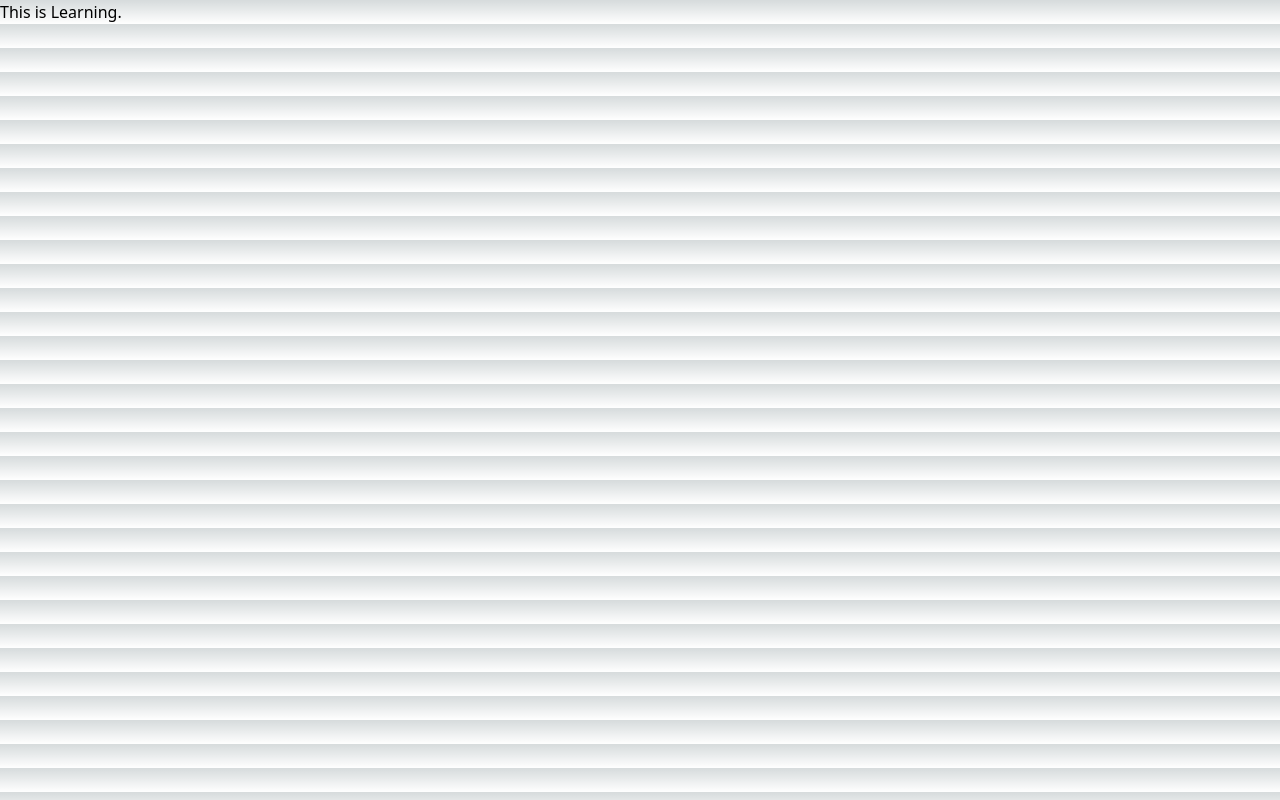
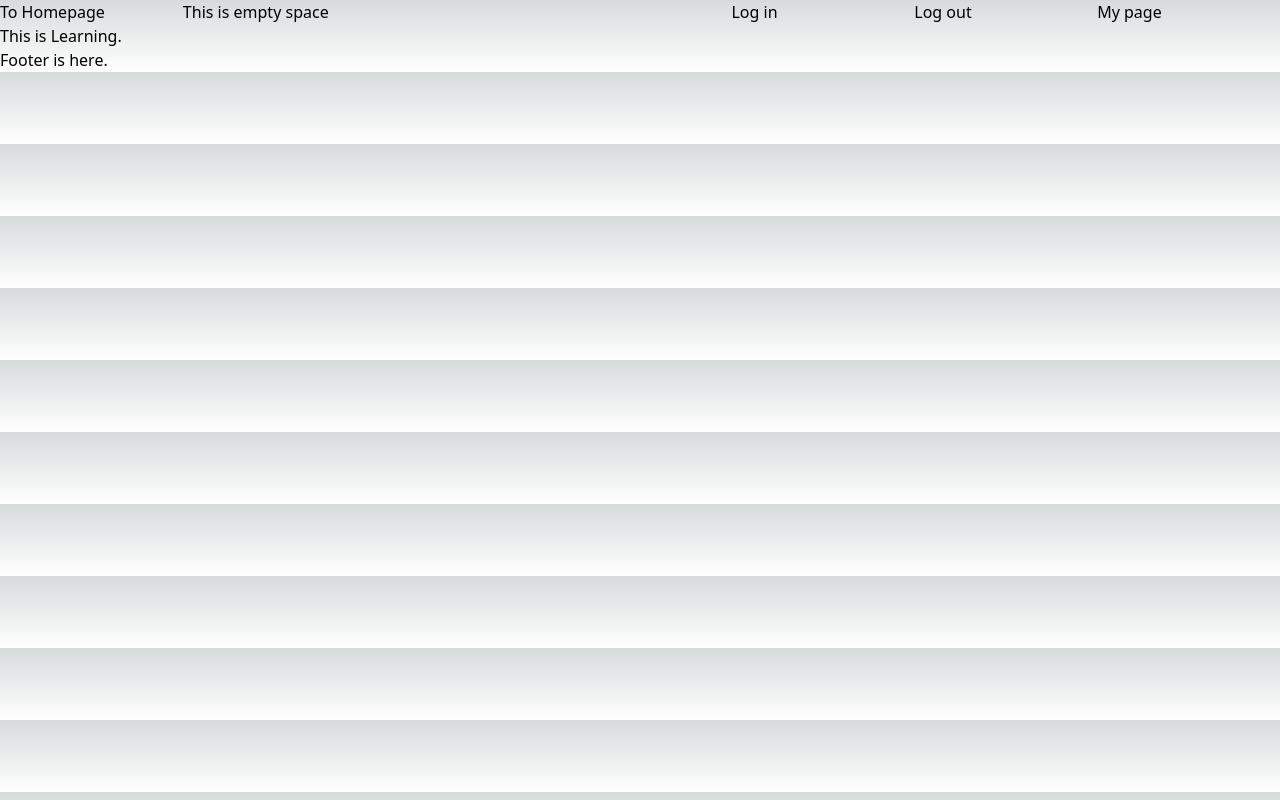
Before and after one commit to JStreet-Sensei/jstreet-frontend, a Next.js app: page /game/learning in a window 1280 px wide. Built offline with nearby package versions, Linux system fonts and the light colour scheme; no server answers.

Commit message:
feat:Add header and footer to every page

```diff
--- /dev/null
+++ b/components/footer.tsx
@@ -0,0 +1,11 @@
+export const Footer: React.FC = () => {
+    return (
+        <>
+            <div >
+            Footer is here.
+            </div>
+        </>
+    )
+}
+
+export default Footer
--- /dev/null
+++ b/components/header.tsx
@@ -0,0 +1,15 @@
+export const Header: React.FC = () => {
+    return (
+        <>
+            <div className="flex flex-row">
+                <div className="basis-1/6">To Homepage</div>
+                <div className="basis-3/6">This is empty space</div>
+                <div className="basis-1/6">Log in</div>
+                <div className="basis-1/6">Log out</div>
+                <div className="basis-1/6">My page</div>
+            </div>
+        </>
+    )
+}
+
+export default Header
--- /dev/null
+++ b/components/layouts.tsx
@@ -0,0 +1,12 @@
+import {Header} from './header'
+import {Footer} from './footer'
+
+export const Layout: React.FC<{ children: React.ReactNode }> = ({ children }) => {
+    return (
+        <>
+            <Header />
+            <main>{children}</main>
+            <Footer />
+        </>
+    )
+}
--- a/pages/_app.tsx
+++ b/pages/_app.tsx
@@ -1,8 +1,13 @@
 import React from "react";
 import { AppProps } from "next/app";
 import "../styles/globals.css";
+import { Layout } from "../components/layouts";
 
 function MyApp({ Component, pageProps }: AppProps) {
-	return <Component {...pageProps} />;
+	return (
+		<Layout>
+			<Component {...pageProps} />
+		</Layout>
+	)
 }
 export default MyApp;
--- a/pages/login.tsx
+++ b/pages/login.tsx
@@ -25,4 +25,4 @@ const Login = () => {
   );
 };
 
-export default Login;
+export default Login
```
